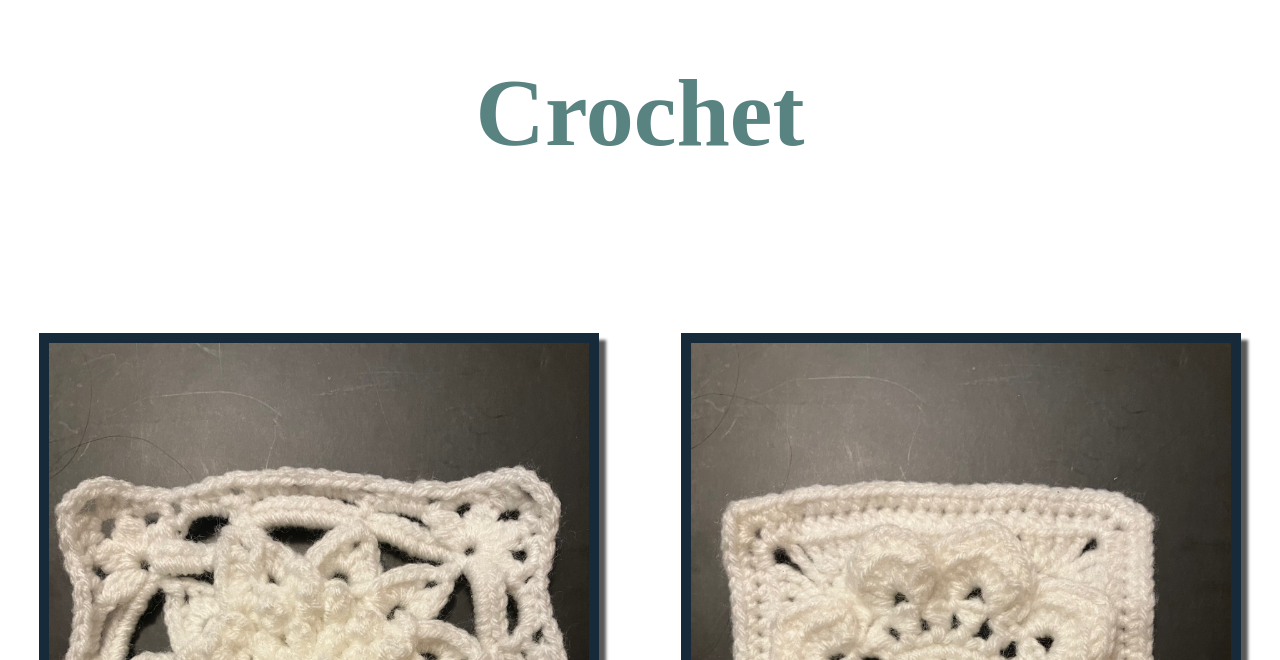
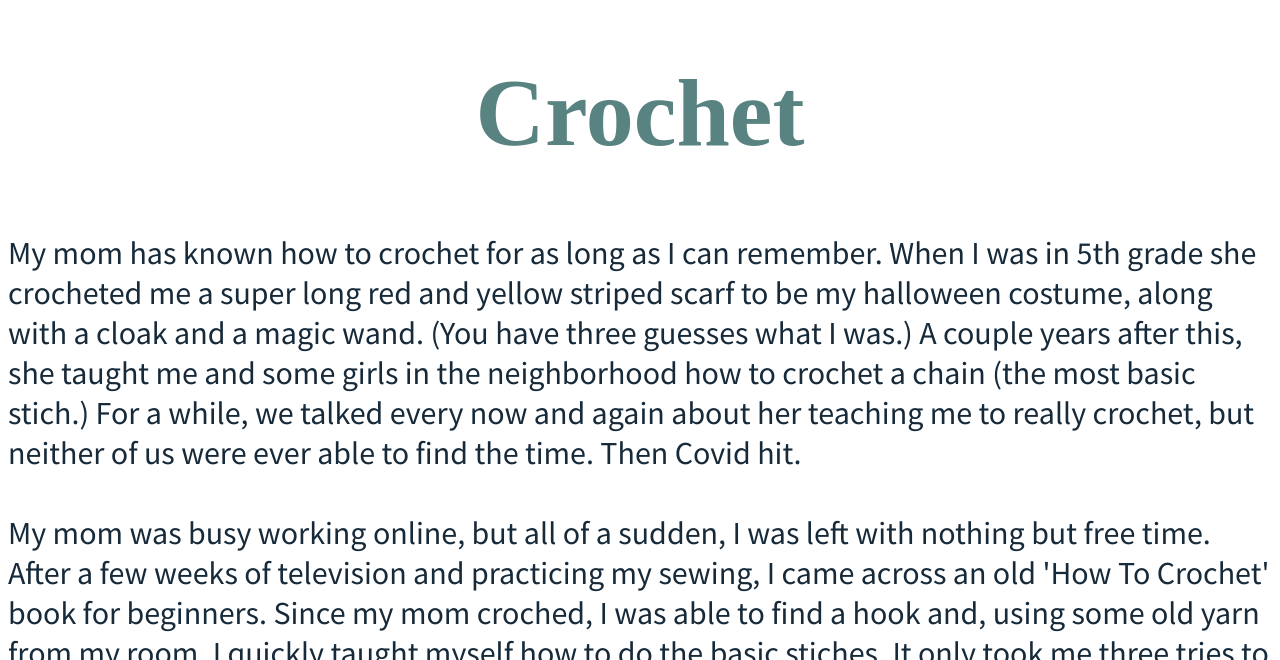
Before and after one commit to AlexandraErickson/wdd130, a plain HTML site: page wdd130/ali's_site/child_pages/crochet.html in a window 1280 px wide. Shown: the part 140-800 px from the top of the page. Drawn offline with Linux system fonts and the light colour scheme; a web font is replaced by a local one.

Commit message:
adding text to crochet fp

```diff
--- a/wdd130/ali's_site/child_pages/crochet.html
+++ b/wdd130/ali's_site/child_pages/crochet.html
@@ -22,7 +22,27 @@
         </nav>
         <h1>Crochet</h1>
         <p>
-
+            My mom has known how to crochet for as long as I can remember.
+            When I was in 5th grade she crocheted me a super long red and yellow
+            striped scarf to be my halloween costume, along with a cloak and a magic wand. (You have three guesses
+            what I was.) A couple years after this, she taught me and some girls in
+            the neighborhood how to crochet a chain (the most basic stich.) For a while,
+            we talked every now and again about her teaching me to really crochet,
+            but neither of us were ever able to find the time. Then Covid hit.
+            <br><br>
+            My mom was busy working online, but all of a sudden, I was left with nothing but free time.
+            After a few weeks of television and practicing my sewing, I came across an
+            old 'How To Crochet' book for beginners. Since my mom croched, I was
+            able to find a hook and, using some old yarn from my room,
+            I quickly taught myself how to do the basic stiches. It only took me three
+            tries to figure out how to make a square with right angles.
+            <br><br>
+            Within a week I was able to make a heart. After two, I made my first
+            granny square. After a month, I had over a dozen, and a year later,
+            I had enough to make a blanket. So I made a blanket. I still have a lot
+            left over.
+            <br><br>
+            Anyways, I hope you enjoy!
         </p>
         <div class="board">
             <div class="items">
```
